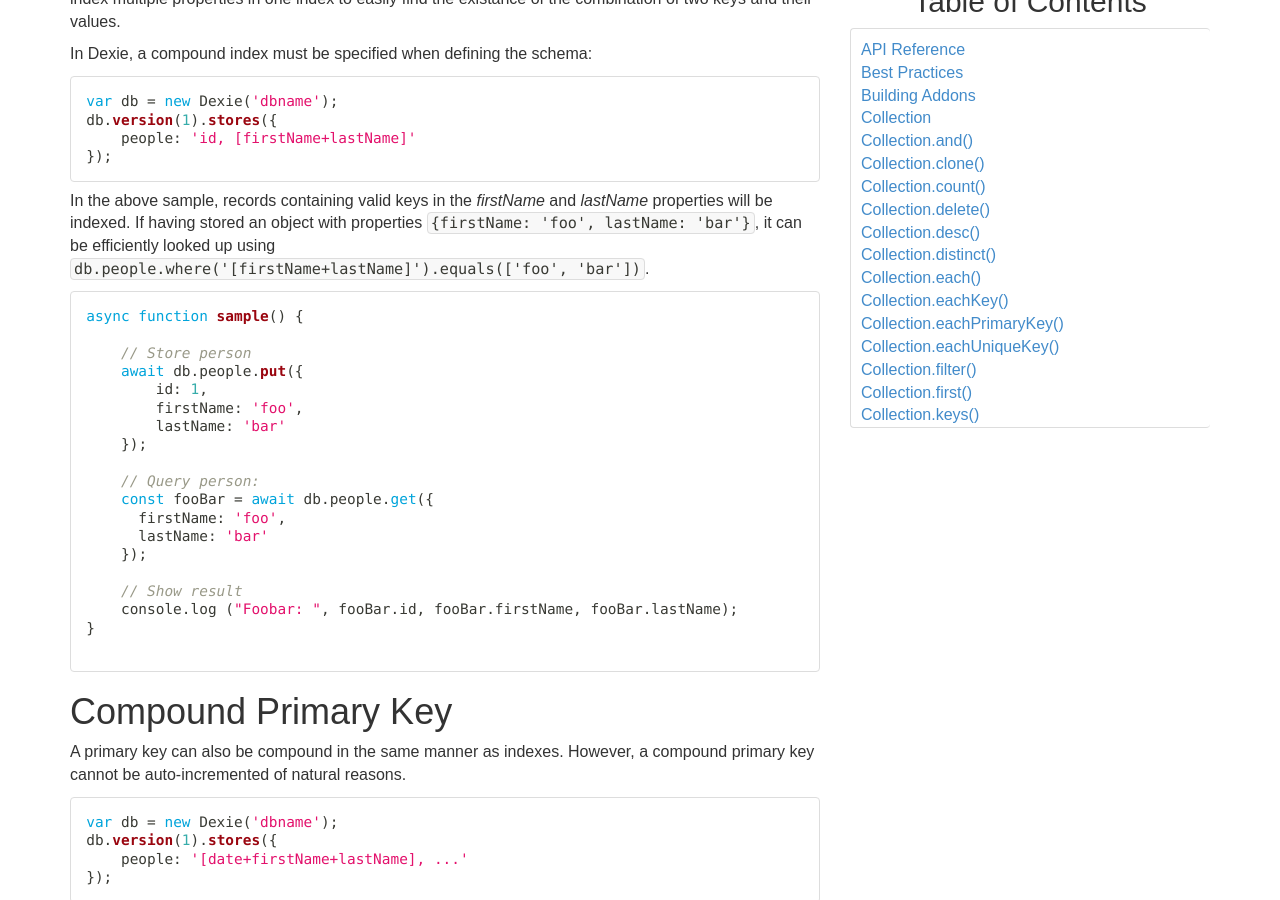
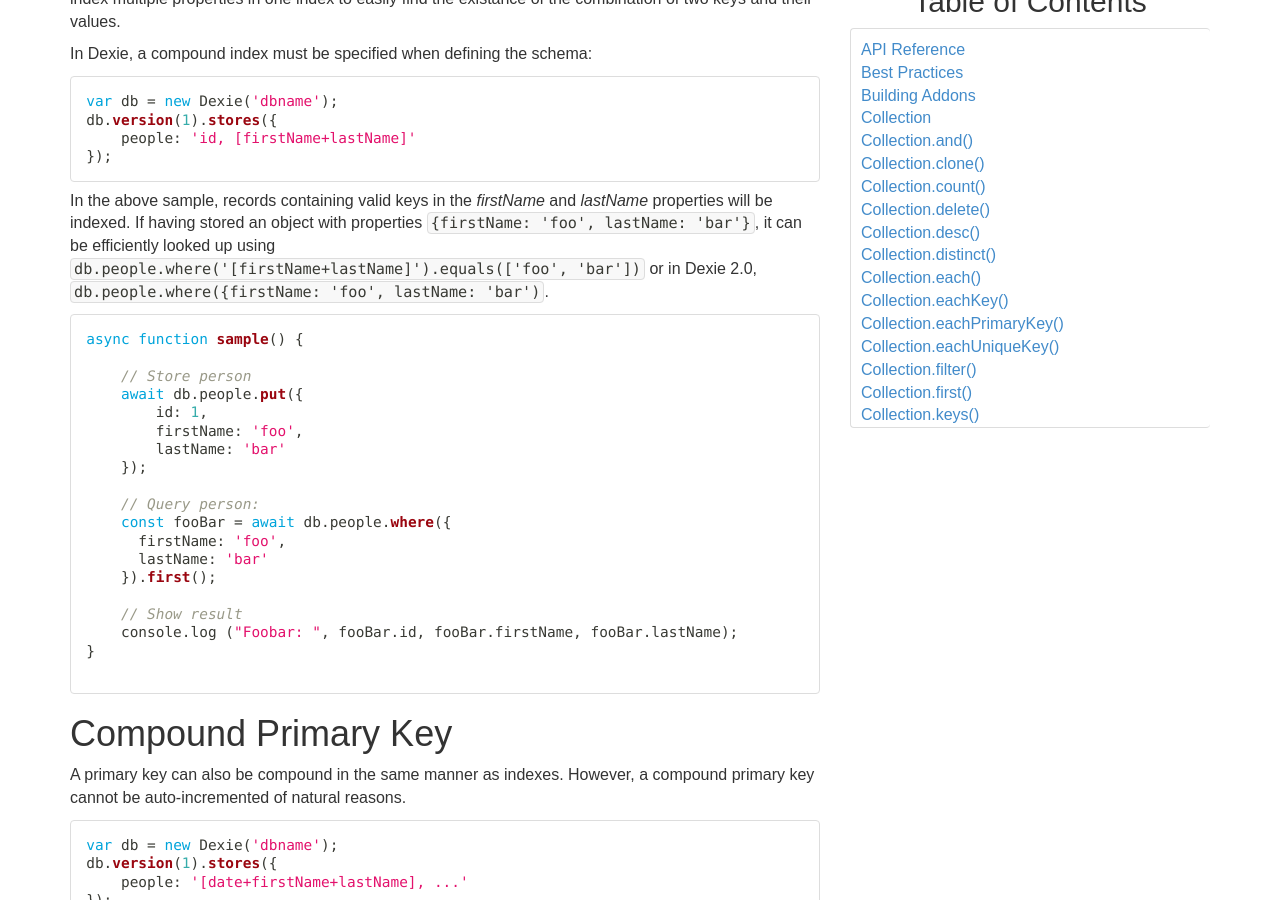
Before and after one commit to dexie/dexie-website, a Jekyll site: the page built from docs/Compound-Index.md, in a window 1280 px wide and 900 px high, scrolled down 322 px. Built offline with Jekyll 4.4.1, drawn with Linux system fonts in a browser that asks for light colours.

Commit message:
Update Compound-Index.md

````diff
--- a/docs/Compound-Index.md
+++ b/docs/Compound-Index.md
@@ -14,7 +14,7 @@
 });
 ```
 
-In the above sample, records containing valid keys in the *firstName* and *lastName* properties will be indexed. If having stored an object with properties `{firstName: 'foo', lastName: 'bar'}`, it can be efficiently looked up using `db.people.where('[firstName+lastName]').equals(['foo', 'bar'])`.
+In the above sample, records containing valid keys in the *firstName* and *lastName* properties will be indexed. If having stored an object with properties `{firstName: 'foo', lastName: 'bar'}`, it can be efficiently looked up using `db.people.where('[firstName+lastName]').equals(['foo', 'bar'])` or in Dexie 2.0,  `db.people.where({firstName: 'foo', lastName: 'bar')`.
 
 ```javascript
 async function sample() {
@@ -27,10 +27,10 @@
     });
 
     // Query person:
-    const fooBar = await db.people.get({
+    const fooBar = await db.people.where({
       firstName: 'foo',
       lastName: 'bar'
-    });
+    }).first();
 
     // Show result
     console.log ("Foobar: ", fooBar.id, fooBar.firstName, fooBar.lastName);
````
